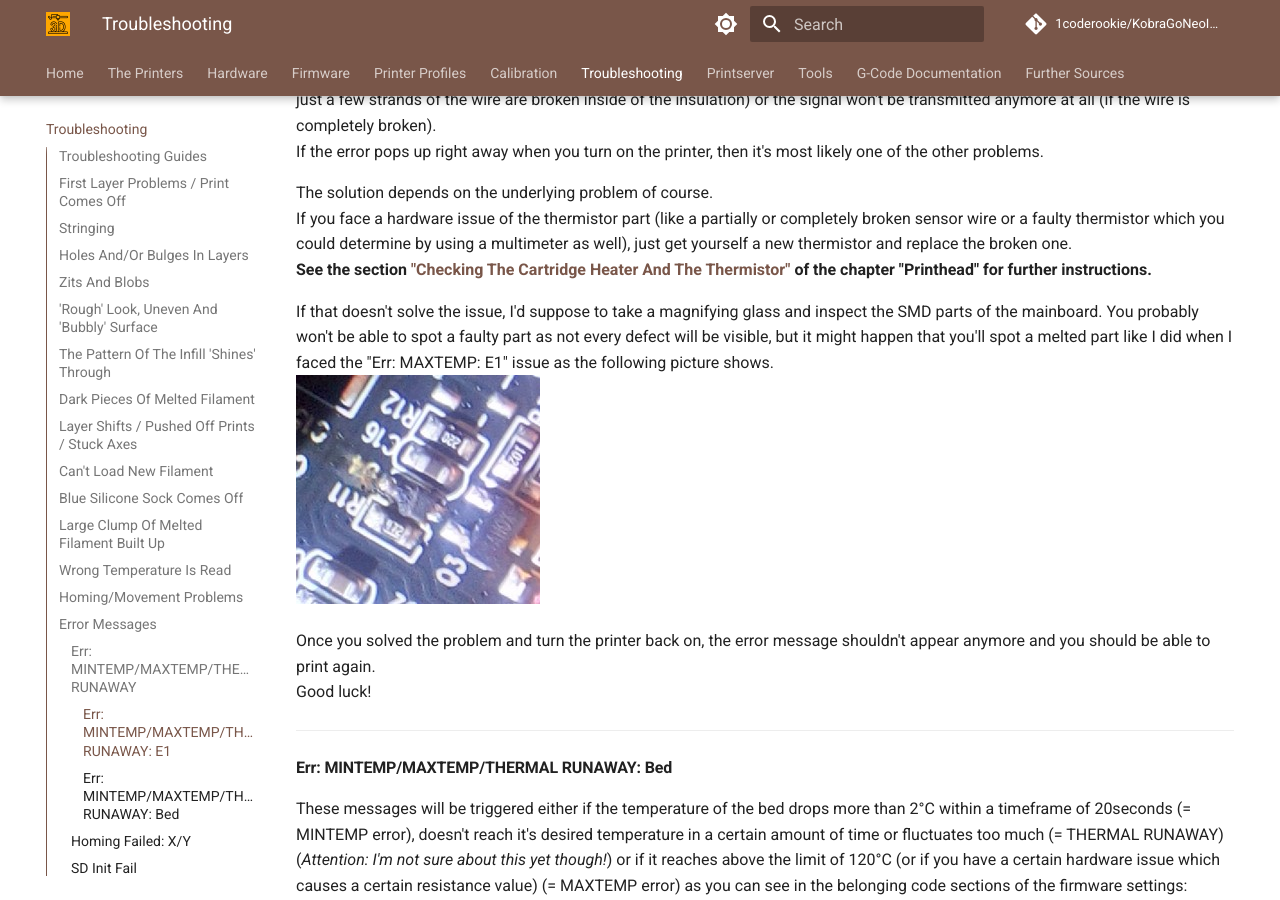
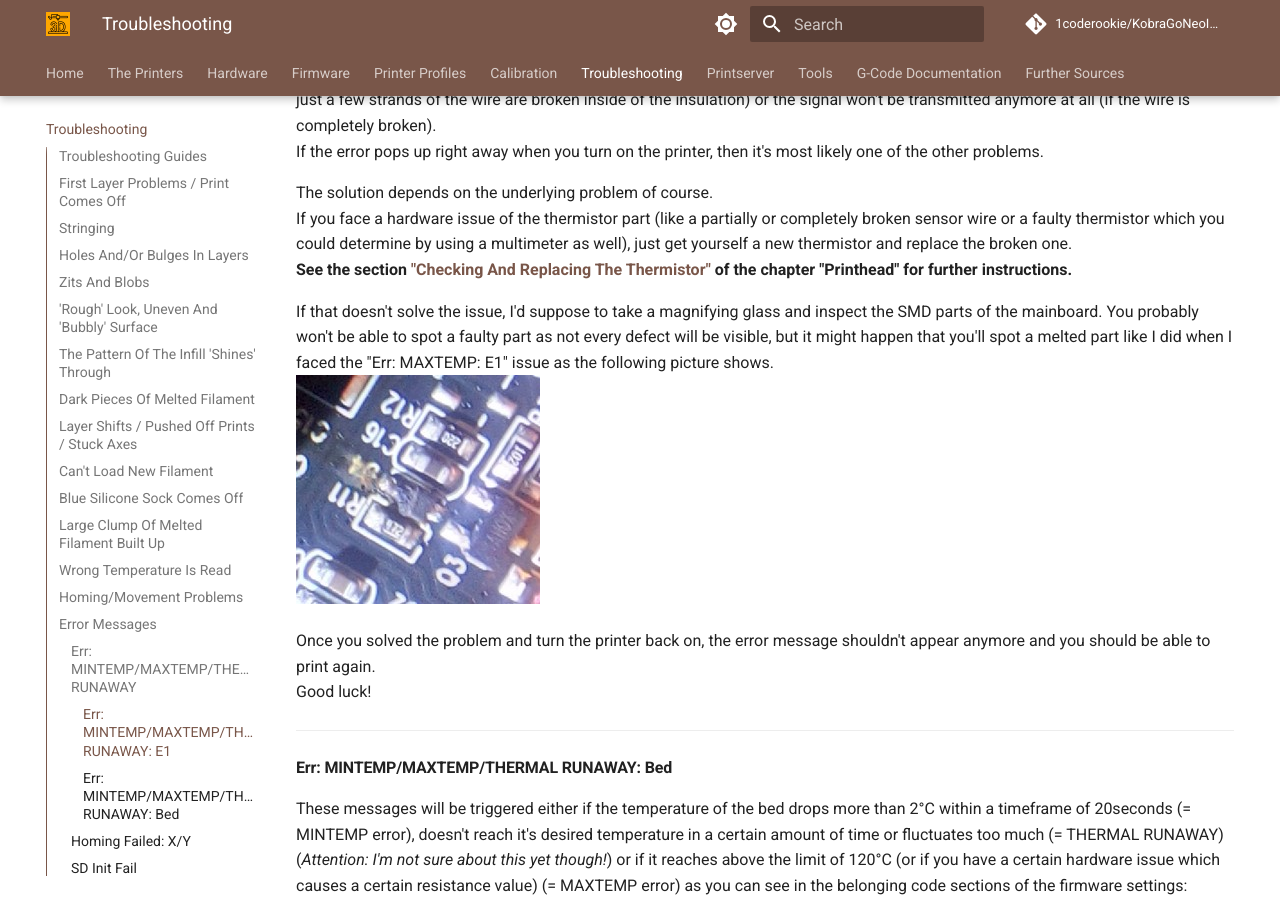
Before and after one commit to 1coderookie/KobraGoNeoInsights, an MkDocs documentation site: the page built from docs/troubleshooting.md, in a window 1280 px wide and 900 px high, scrolled down 9700 px. Built offline with MkDocs 1.6.1 and Material for MkDocs 9.7.7, drawn with Linux system fonts in a browser that asks for light colours; comment, search, counter and statistics services are not loaded.

Commit message:
Update troubleshooting.md

```diff
--- a/docs/troubleshooting.md
+++ b/docs/troubleshooting.md
@@ -255,7 +255,7 @@ If the error pops up right away when you turn on the printer, then it's most lik
 
 The solution depends on the underlying problem of course.
 If you face a hardware issue of the thermistor part (like a partially or completely broken sensor wire or a faulty thermistor which you could determine by using a multimeter as well), just get yourself a new thermistor and replace the broken one.
-**See the section ["Checking The Cartridge Heater And The Thermistor"](hardware/printhead.md#checking-the-cartridge-heater-and-the-thermistor) of the chapter "Printhead" for further instructions.**
+**See the section ["Checking And Replacing The Thermistor"](hardware/printhead.md#checking-and-replacing-thermistor) of the chapter "Printhead" for further instructions.**
 
 If that doesn't solve the issue, I'd suppose to take a magnifying glass and inspect the SMD parts of the mainboard. You probably won't be able to spot a faulty part as not every defect will be visible, but it might happen that you'll spot a melted part like I did when I faced the "Err: MAXTEMP: E1" issue as the following picture shows. <br> ![Melted D4](assets/images/mainboard_melted-D4_web.jpg)
 
```
